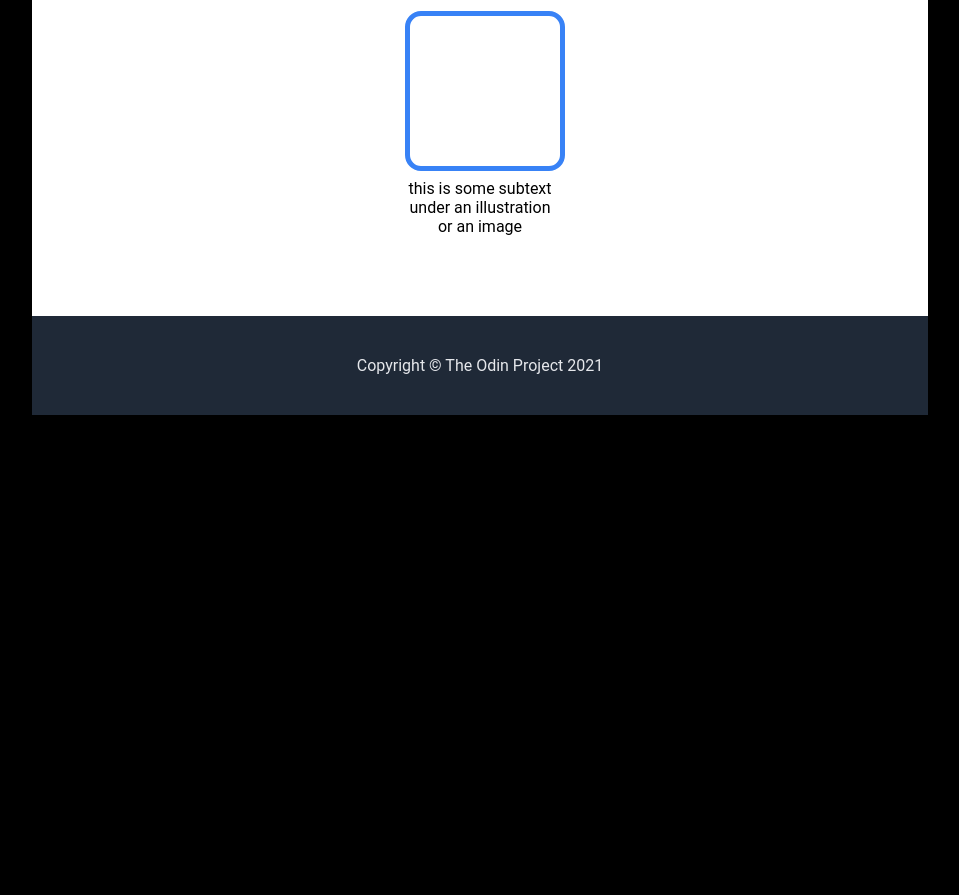
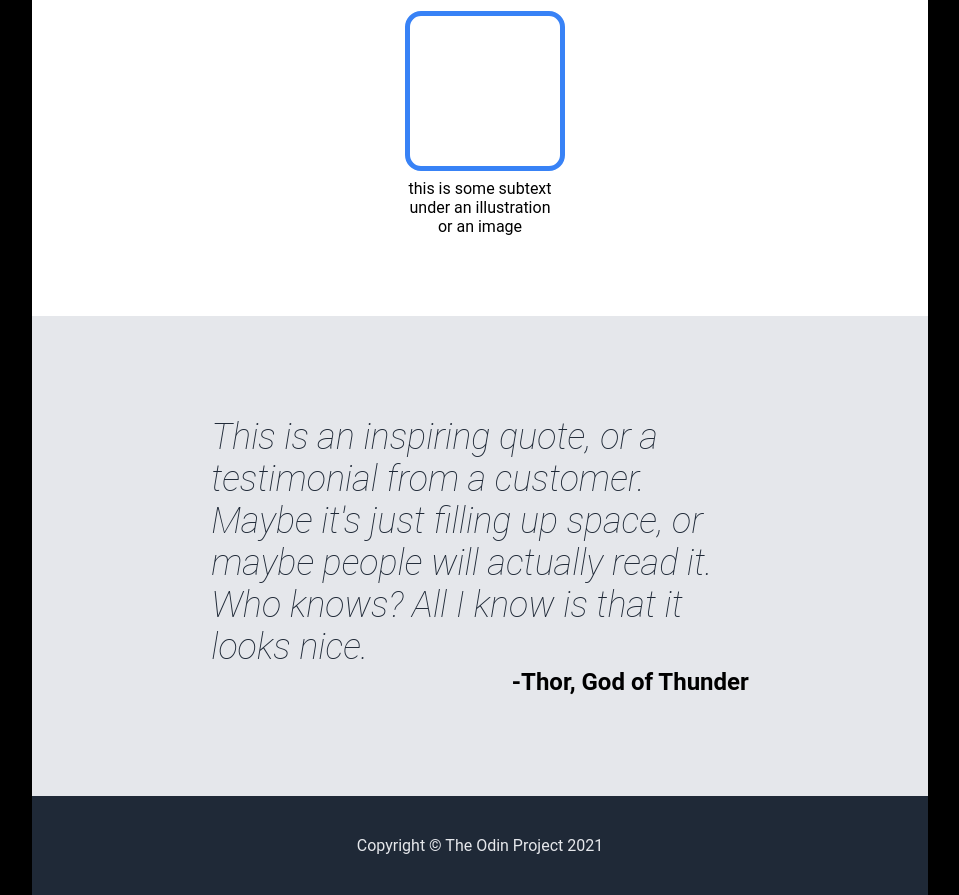
Before and after one commit to jwheelerHoops/foundations-landing-page, a plain HTML site: page index.html in a window 1280 px wide. Shown: the part 1044-1939 px from the top of the page, without its empty margins (160-1119 px from the left). Before the commit the page ends 1459 px from the top, so only its background shows below. Drawn offline with Linux system fonts and the light colour scheme.

Commit message:
adding quote section

```diff
--- a/index.html
+++ b/index.html
@@ -7,7 +7,7 @@
     <title>Foundations Landing Page</title>
 </head>
 <body>
-    <div class="hero">
+    <div class="hero section">
         <div class="header">
             <div class="header-logo">Header Logo</div>
             <div class="header-link">
@@ -29,7 +29,7 @@
             </div>
         </div>
     </div>
-    <div class="information">
+    <div class="information section">
         <h1 class="info-header">Some random information.</h1>
         <div class="cards">
             <div class="card">
@@ -50,8 +50,9 @@
             </div>
         </div>
     </div>
-    <div class="quote">
-
+    <div class="quote section">
+        <p class="quote-text">This is an inspiring quote, or a testimonial from a customer. Maybe it's just filling up space, or maybe people will actually read it. Who knows? All I know is that it looks nice.</p>
+        <p class="author">-Thor, God of Thunder</p>
     </div>
     <div class="footer">
         Copyright &copy; The Odin Project 2021
--- a/styles.css
+++ b/styles.css
@@ -1,5 +1,5 @@
 body {
-    font-family: 'Roboto', sans-serif;
+    font-family: Roboto, sans-serif;
     margin: 0 15%;
     background-color: black;
     display: flex;
@@ -9,6 +9,11 @@ body {
 /* common */
 .hero, .footer {
     background-color: #1F2937;
+}
+
+.section {
+    flex: 1;
+    padding: 0 10%;
 }
 
 ul {
@@ -30,11 +35,6 @@ button {
 }
 
 /* section 1 */
-.hero {
-    flex: 1;
-    padding: 0 10%;
-}
-
 .header {
     display: flex;
     justify-content: space-between;
@@ -78,9 +78,7 @@ button {
 
 /* section 2 */
 .information {
-    flex: 1;
-    padding: 0 10%;
-    background-color: white;
+   background-color: white;
 }
 
 .info-header {
@@ -116,6 +114,30 @@ button {
     margin: 8px 0;
 }
 
+/* section 3 */
+.quote {
+    background-color: #E5E7EB;
+    padding: 100px 20%;
+}
+
+.quote p {
+    margin: 0;
+}
+
+.quote-text {
+    color: #1F2937;
+    text-align: left;
+    font-size: 36px;
+    font-style: italic;
+    font-weight: 100;
+}
+
+.author {
+    font-size: 24px;
+    font-weight: 700;
+    text-align: right;
+}
+
 /* footer */
 .footer {
     display: flex;
```
